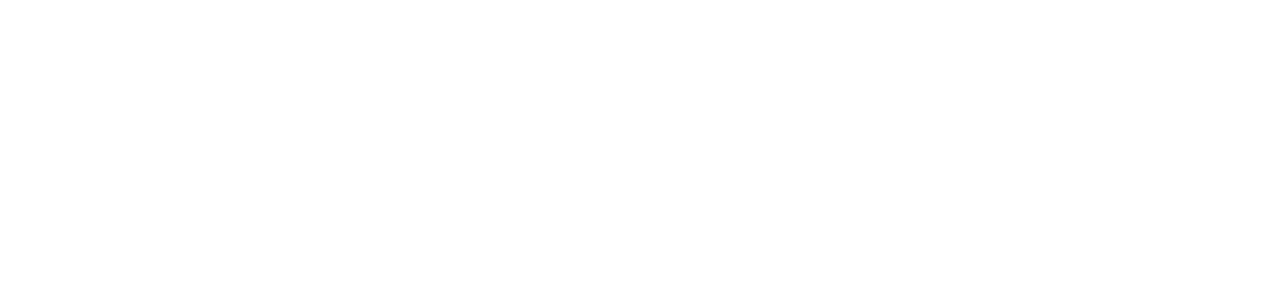
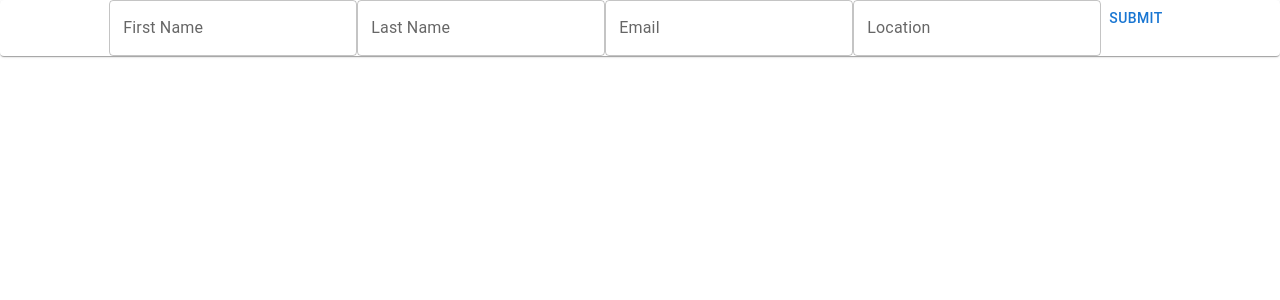
Before and after one commit to shakestuffup73/react-mui, a React (Create React App) app: page / in a window 1280 px wide. Shown: the top 300 px of the page. Built offline with nearby package versions, Linux system fonts and the light colour scheme.

Commit message:
stub up form

```diff
--- a/package.json
+++ b/package.json
@@ -3,6 +3,9 @@
   "version": "0.1.0",
   "private": true,
   "dependencies": {
+    "@emotion/react": "^11.10.5",
+    "@emotion/styled": "^11.10.5",
+    "@mui/material": "^5.10.17",
     "@testing-library/jest-dom": "^5.16.5",
     "@testing-library/react": "^13.4.0",
     "@testing-library/user-event": "^13.5.0",
--- a/src/App.js
+++ b/src/App.js
@@ -1,4 +1,8 @@
 import { useState } from 'react';
+import Box from '@mui/material/Box'
+import Button from '@mui/material/Button'
+import Paper from '@mui/material/Paper'
+import TextField from '@mui/material/TextField'
 import './App.css';
 
 function App() {
@@ -19,7 +23,39 @@ function App() {
 
 
   return (
-    <div className="App"></div>
+    <div className="App">
+      <Box>
+        <Paper>
+          <form>
+            <TextField
+              type='text'
+              name='firstName'
+              label='First Name'
+              value={formData.firstName}
+            />
+            <TextField
+              type='text'
+              name='lastName'
+              label='Last Name'
+              value={formData.lastName}
+            />
+            <TextField
+              type='text'
+              name='email'
+              label='Email'
+              value={formData.email}
+            />
+            <TextField
+              type='text'
+              name='location'
+              label='Location'
+              value={formData.location}
+            />
+            <Button type='submit'>Submit</Button>
+          </form>
+        </Paper>
+      </Box>
+    </div>
   );
 }
 
```
Also changed, not shown: 1 other file (tests, documents, lock files or other folders).
